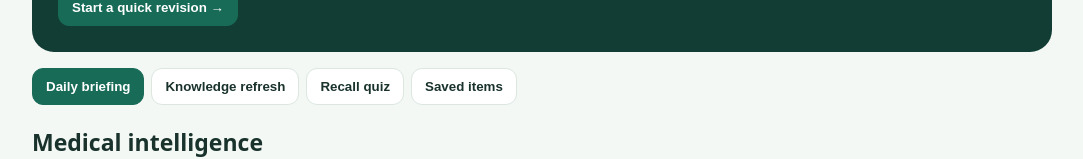
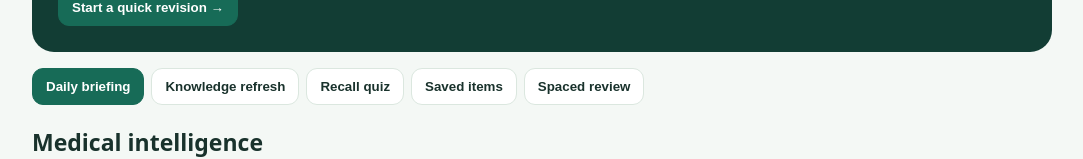
Before and after one commit to jbnikky13/studybuddy, a website: page pharmacy.html in a window 1280 px wide. Shown: the part 327-486 px from the top of the page, without its empty margins (98-1181 px from the left). Drawn offline with Linux system fonts and the light colour scheme.

Commit message:
Load spaced repetition module in Pharmacy Hub

```diff
--- a/pharmacy.html
+++ b/pharmacy.html
@@ -92,4 +92,4 @@ async function searchPubMed() {
   }
 }
 renderStories();renderLessons();renderSaved();renderQuiz();
-</script></body></html>
+</script><script src="review.js" defer></script></body></html>
```
